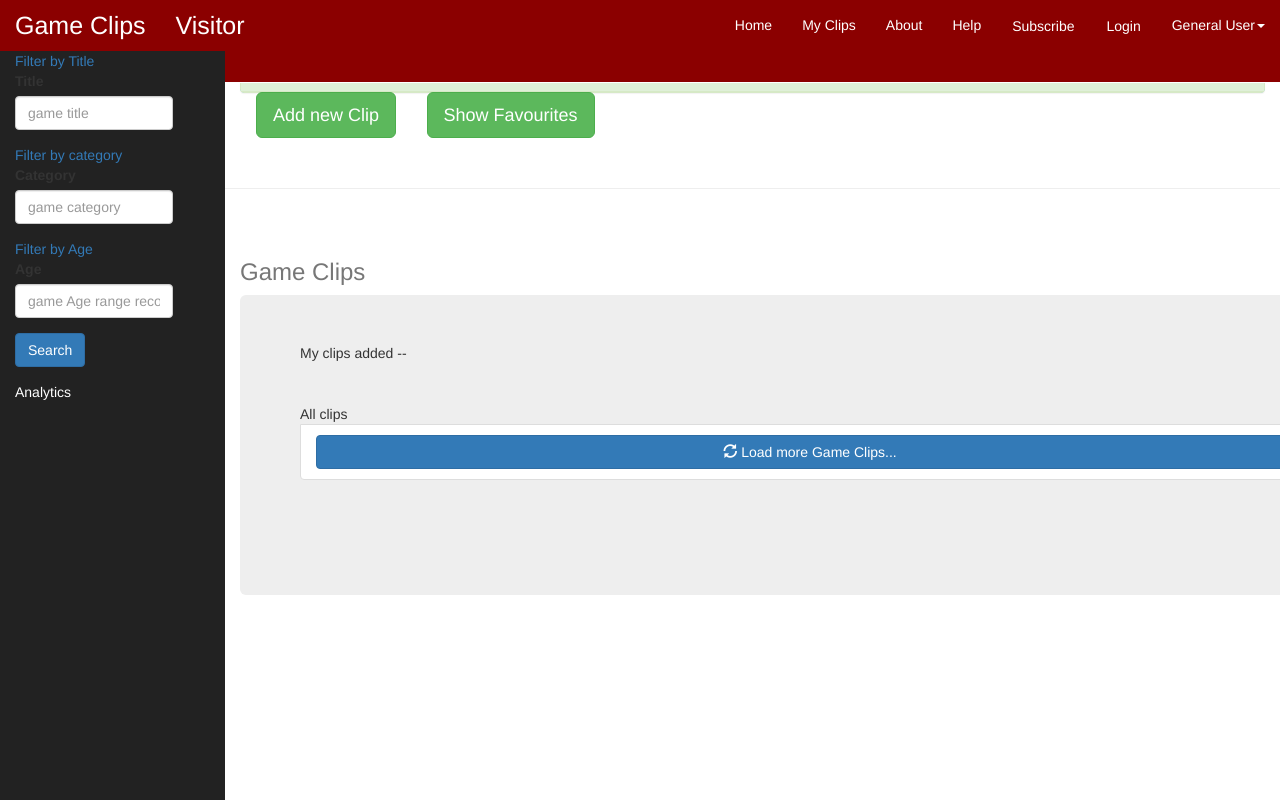
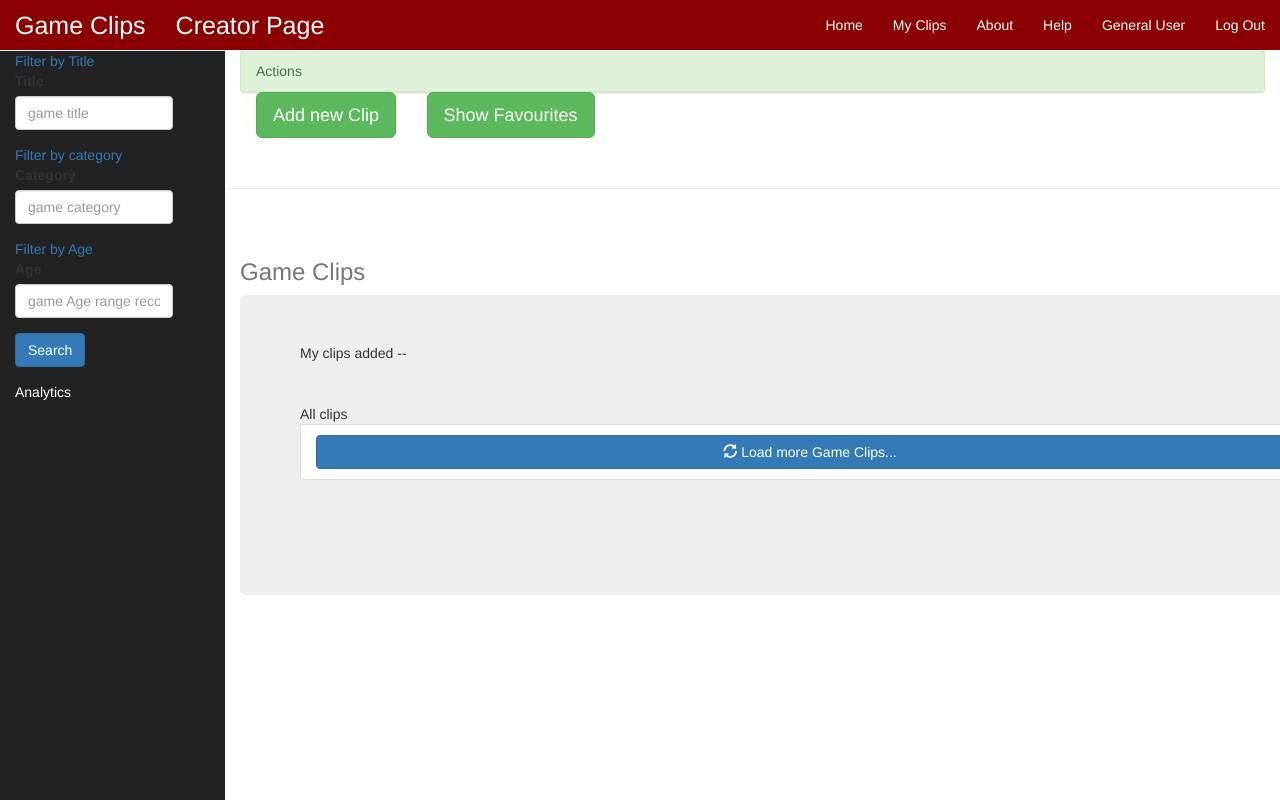
Before and after one commit to marbin3d/gameclipswis, a PHP site: page /myClips.php in a window 1280 px wide; the page is wider, and only the part inside the window is pictured. Run offline with PHP 8.4, Linux system fonts and the light colour scheme; data comes from the database, SQL or seed files in the repository; data that the repository does not hold is empty; some libraries are stand-ins or nearby versions.

Commit message:
updates code and ui

```diff
--- a/js/index.js
+++ b/js/index.js
@@ -22,7 +22,6 @@
 //load videos available in the platform for general user or active user videos
 
 function retrieveVideos(emailUsrActive) {
-
 
     var rpReqUrl = "php/loadVideos.php";
 
--- a/js/myClips.js
+++ b/js/myClips.js
@@ -11,14 +11,10 @@
 
 var fnameUser  = document.getElementById('creatorFullName').text ;
 
-if(typeof(fnameUser)=="undefined"){
-
-fnameUser="guest";
-}
 
 var emailUser  = document.getElementById('activeEmail').text;
 
-//console.log(emailUser);
+console.log(emailUser);
 console.log(fnameUser);
 
 
@@ -94,7 +90,7 @@
 
                       var dateVideo = dateUploadVideo;
 
-                      var videoFrame = ' <div class="col-xs-10" class="embed-responsive embed-responsive-16by9">                                <iframe class="embed-responsive-item" src= '+sourceVideo +' width="100%" height="100%"   frameborder="0" ></iframe> </div>';
+                      var videoFrame = ' <div class="col-xs-10" class="embed-responsive embed-responsive-16by9">                                <iframe class="embed-responsive-item" src= '+sourceVideo +' width="100%" height="100%"   frameborder="0"  ></iframe> </div>';
 
                     /*Thumbnail by default*/
                    var  pictDefault='<img src="images/defaultScreenVideo.png" class="screenDefault" class="img-responsive img-thumbnail" width="150" height="100">';
@@ -111,6 +107,11 @@
 
                     //FORMAT video Item
                     var itemVideo = '<li href="#" class="list-group-item text-left"> ' + btnPlayVideo+    '<label class="name">' +  FirstNameUploader  + ' <br>Date video: ' + dateVideo  + '<h6>Category: ' + category + '</h6><br></label><label class="pull-right">    <!-- Modal Play video--><div class="modal fade" id="' + itemListID + '" role="dialog"><div class="modal-dialog">    <!-- Modal content--><div class="modal-content"><div class="modal-header"><button type="button" class="close" data-dismiss="modal">&times;</button><h4 font-color="gery"class="modal-title"><strong>' + FirstNameUploader+ '</strong> <span style="color:rgb(0, 160, 70)">Views.</span></h4></div>    <div class="modal-body"><h6>category</h6><blockquote>' + category + '</blockquote><h3>Clip</h3><blockquote>' +videoFrame + '</blockquote><h6>Language</h6><blockquote>' + language + '</blockquote><h6>' + additionalDetails + '</h6></div>     <div class="modal-footer"> <button type="button" class="btn btn-primary" data-dismiss="modal"   onclick="sendNewVideoView(' + videoId + ')">Remove Clip</button> <!-- new Btn --> '+btnAddVideoToMyClips +' <button type="button" class="btn btn-default" data-dismiss="modal">Closing player</button>   </div></div></div></div><a  class="btn btn-danger  btn-sm glyphicon glyphicon-trash" href="#" id="' +videoId + '" onclick="removeVideo(' + videoId + ')" title="Remove Video"></a> </label>    <div class="break"></div></li>' ;
+
+
+
+                      var videoIn = document.getElementById(videoId+"");
+                       videoIn.pause();
 
 
                     $('#mainpanecontentSearch').prepend(itemVideo);
--- a/myClips.php
+++ b/myClips.php
@@ -79,10 +79,12 @@
                     <span class="icon-bar"></span>
                 </button>
                 <a class="navbar-brand" href="index.php">Game Clips</a>
-                        <a class="navbar-brand">Visitor</a>
+                <a class="navbar-brand">Creator Page</a>
 
 
             </div>
+
+
 
             <!-- Top Menu Items -->
             <ul class="nav navbar-right top-nav ">
@@ -105,43 +107,38 @@
 
 
 
-                        <li class="button-wrapper">
-                            <a type="text" class="btn btn-alert btn-md" data-toggle="modal" data-target="#registerUser">Subscribe</a>
+                <!-- End Top Menu Items -->
+
+
+                <!-- drop down Active User-->
+                <li class="dropdown">
+                    <a href="#" class="dropdown-toggle" data-toggle="dropdown" id="creatorFullName"><i class="fa fa-user"></i> <?php echo $fnameUserActive; ?> </a>
+                    <ul class="dropdown-menu">
+                      <!--active user email-->
+                         <li>
+                           <a href="#" id="activeEmail" ><?php echo $emailUserActive; ?></a>
+                         </li>
+
+                        <li class="divider"></li>
+
+
+                    </ul>
+                     <li>
+                            <a href="php/logout.php"><i class="fa fa-fw fa-power-off"></i> Log Out</a>
+                        </li>
                 </li>
 
 
 
-                        <!--Login -->
-                        <li class="button-wrapper">
-                            <a type="text" class="btn btn-alert btn-md " data-toggle="modal" data-target="#loginUser">Login</a>
-                        </li>
 
-                         <!--Retrieve active user-->
-                        <!--
-                         <li>
-                            <a href="#" id="activeUser" class=" btn-md "><?php echo $fnameUserActive; ?></a>
-                        </li>
-                        -->
 
-                        <li class="dropdown">
-                            <a href="#" class="dropdown-toggle" data-toggle="dropdown"><i class="fa fa-user" id="creatorFullName"></i> <?php echo $fnameUserActive; ?><b class="caret"></b></a>
-                            <ul class="dropdown-menu">
 
-                                <!--active user email-->
-                                <li>
-                                    <a href="#" id="activeEmail">
-                                        <?php echo $emailUserActive; ?>
-                                    </a>
-                                </li>
+            </ul>
 
-                                <li class="divider"></li>
 
-                                <li>
-                                    <a href="php/logout.php"><i class="fa fa-fw fa-power-off"></i> Log Out</a>
-                                </li>
-                            </ul>
-                        </li>
-                    </ul>
+
+
+
 
 
 
@@ -251,8 +248,6 @@
         <!--start page-wraper for added videosby active user-->
 
         <div id="page-wrapper">
-
-
             <div class="container bootstrap snippet">
 
                 <div class="header">
@@ -266,8 +261,6 @@
 
                 <div class="jumbotron  list-content">
 
-
-
                     <!-- List of Clips added by Active user-->
                     <ul class="list-group">
 
@@ -279,9 +272,7 @@
                         </div>
 
 
-
                         <!-- Clips to be added from DB-->
-
                         <div>  All clips
                         <span id="mainpanecontentSearch">
                             </span>
@@ -446,9 +437,6 @@
     <!-- end MODALS definitions-->
 
 
-
-
-
 <script src="js/myClips.js"></script>
 
 </body>
```
Also changed, not shown: index.php (+6 -3 lines). Lines whose indentation alone changed are shown as unchanged.
